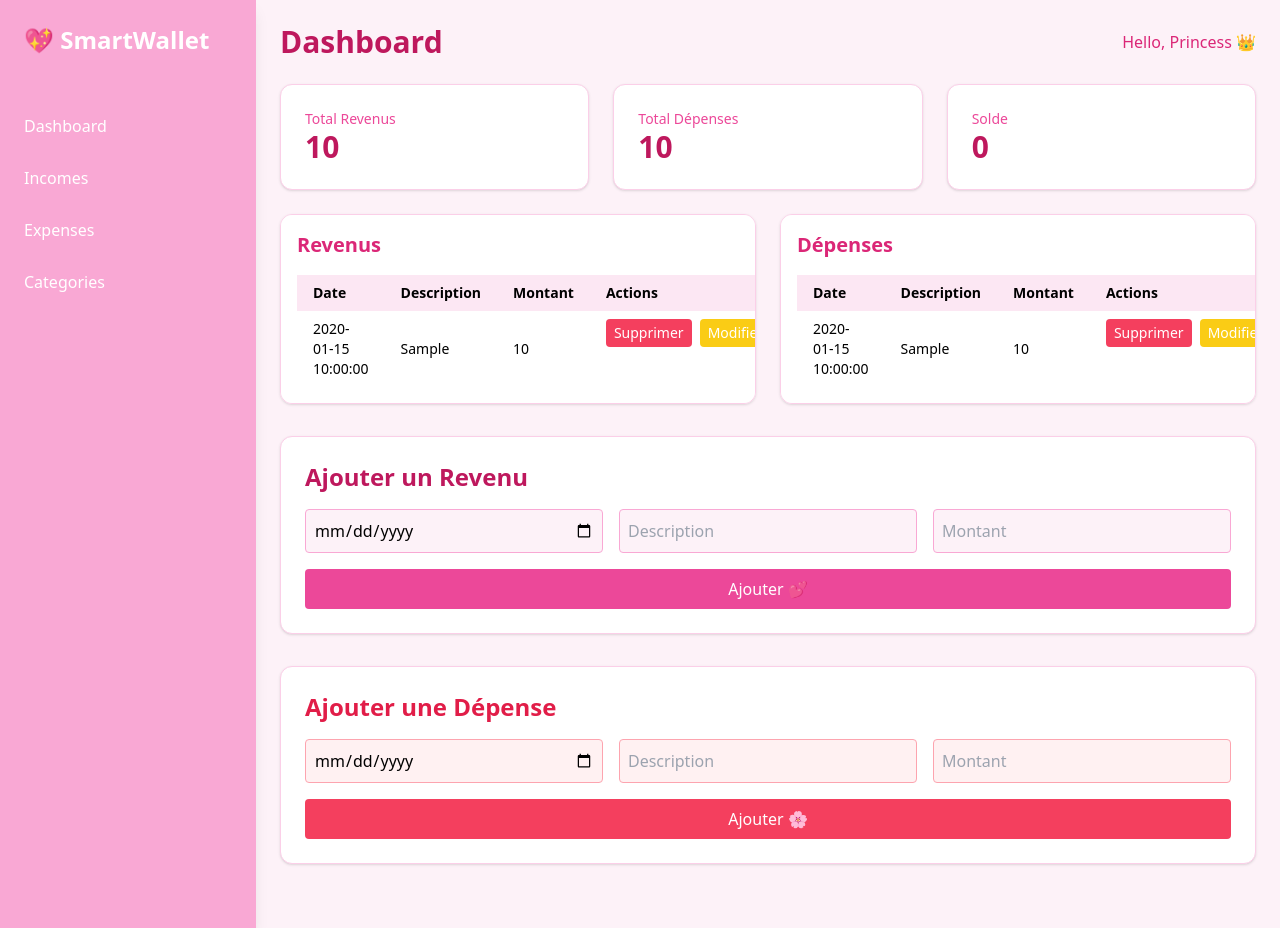
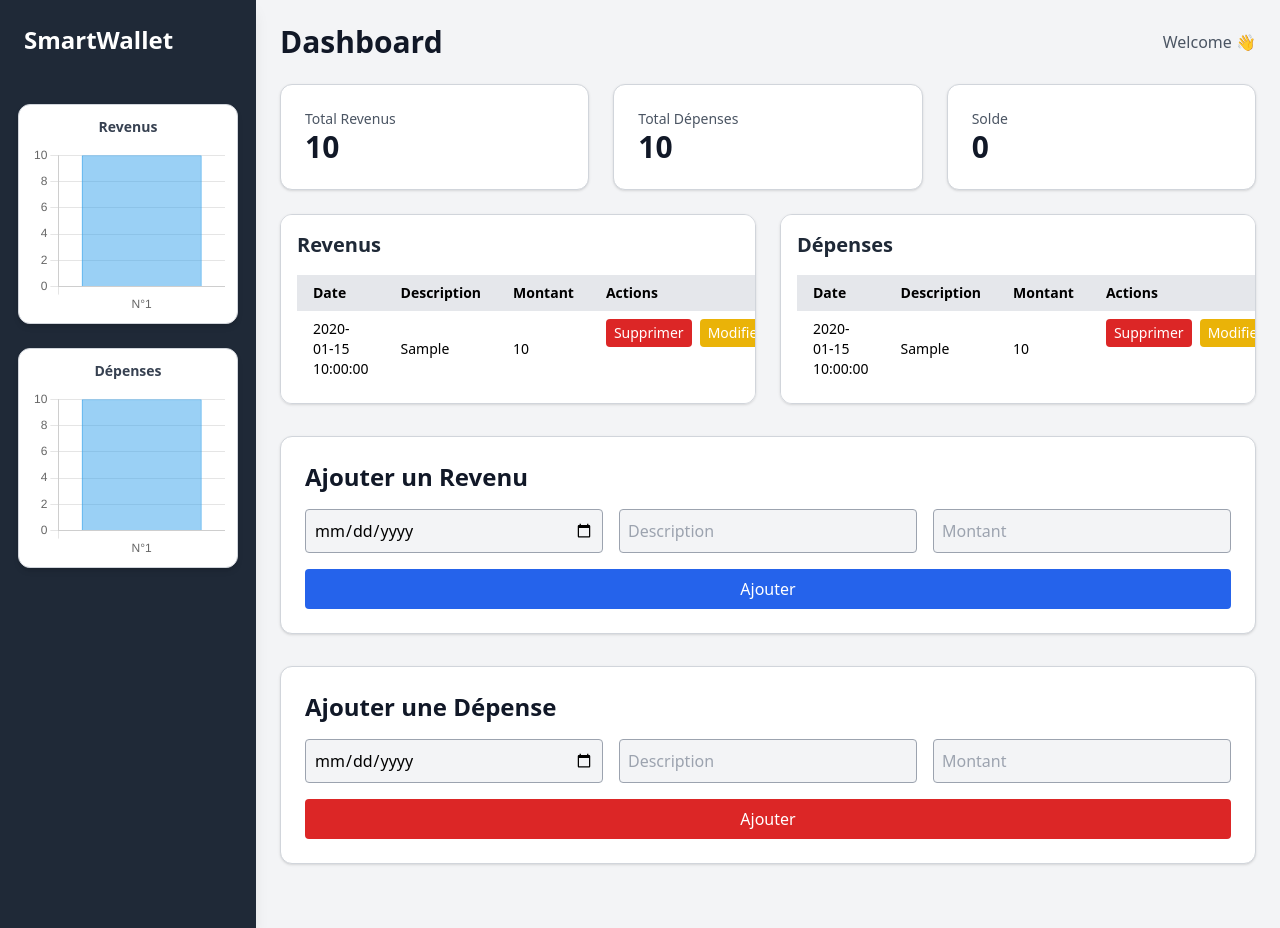
Before and after one commit to ezzahra12/smart_wallet, a PHP site: page / in a window 1280 px wide. Run offline with PHP 8.4, Linux system fonts and the light colour scheme; tables that the repository leaves empty or names only in its code hold one stand-in row (values such as "Sample post"); some libraries are stand-ins or nearby versions.

Commit message:
ajouter deux charte graphique rev dep

```diff
--- a/index.php
+++ b/index.php
@@ -2,34 +2,59 @@
 require "incomeController.php";
 require "config.php";
 addIncome($pdo);
+
+$chartRevenu = $pdo->query("SELECT amount FROM incomes");
+$valuesIN = $chartRevenu->fetchAll(PDO::FETCH_COLUMN);
+
+$chartexpense=$pdo->query("SELECT amount FROM expenses");
+$valuesEX=$chartexpense->fetchALL(PDO::FETCH_COLUMN);
 ?>
 <!DOCTYPE html>
 <html lang="en">
 <head>
     <meta charset="UTF-8">
     <meta name="viewport" content="width=device-width, initial-scale=1.0">
-    <title>SmartWallet - Girly</title>
+    <title>SmartWallet</title>
     <script src="https://cdn.tailwindcss.com"></script>
 </head>
 
-<body class="bg-pink-50">
+<body class="bg-gray-100">
 
     <!-- MOBILE HEADER -->
-    <div class="lg:hidden flex justify-between items-center p-4 bg-pink-300 text-white">
-        <div class="text-xl font-bold">💖 SmartWallet</div>
-        <button id="menuBtn" class="bg-white text-pink-500 px-3 py-1 rounded">Menu</button>
+    <div class="lg:hidden flex justify-between items-center p-4 bg-gray-800 text-white">
+        <div class="text-xl font-bold">SmartWallet</div>
+        <button id="menuBtn" class="bg-white text-gray-800 px-3 py-1 rounded">Menu</button>
     </div>
 
     <div class="flex h-screen">
+
         <!-- SIDEBAR -->
-        <div id="sidebar" class="w-64 bg-pink-300 text-white shadow-lg hidden lg:block absolute lg:relative h-full z-20">
-            <div class="p-6 text-2xl font-bold">💖 SmartWallet</div>
-            <nav class="mt-6 space-y-2">
-                <a href="#" class="block py-2.5 px-6 hover:bg-pink-400 rounded">Dashboard</a>
-                <a href="#" class="block py-2.5 px-6 hover:bg-pink-400 rounded">Incomes</a>
-                <a href="#" class="block py-2.5 px-6 hover:bg-pink-400 rounded">Expenses</a>
-                <a href="#" class="block py-2.5 px-6 hover:bg-pink-400 rounded">Categories</a>
-            </nav>
+        <div id="sidebar" class="w-64 bg-gray-800 text-white shadow-lg hidden lg:block absolute lg:relative h-full z-20">
+            <div class="p-6 text-2xl font-bold">SmartWallet</div>
+
+            <!-- CHART Income -->
+            <div class="w-full flex justify-center mt-6">
+                <div class="bg-white border border-gray-300 rounded-xl shadow-md p-3"
+                    style="width: 220px; height: 220px;">
+                    <h2 class="text-center text-gray-700 font-bold text-sm mb-2">Revenus</h2>
+
+                    <div class="w-full h-[170px]">
+                        <canvas id="myChartI"></canvas>
+                    </div>
+                </div>
+            </div>
+
+            <!-- CHART Expense -->
+            <div class="w-full flex justify-center mt-6">
+                <div class="bg-white border border-gray-300 rounded-xl shadow-md p-3"
+                    style="width: 220px; height: 220px;">
+                    <h2 class="text-center text-gray-700 font-bold text-sm mb-2">Dépenses</h2>
+
+                    <div class="w-full h-[170px]">
+                        <canvas id="myChartE"></canvas>
+                    </div>
+                </div>
+            </div>
         </div>
 
         <!-- MAIN CONTENT -->
@@ -37,151 +62,153 @@ addIncome($pdo);
 
             <!-- HEADER -->
             <div class="flex justify-between items-center mb-6">
-                <h1 class="text-3xl font-bold text-pink-700">Dashboard</h1>
-                <div class="text-pink-600 hidden lg:block">Hello, Princess 👑</div>
+                <h1 class="text-3xl font-bold text-gray-900">Dashboard</h1>
+                <div class="text-gray-600 hidden lg:block">Welcome 👋</div>
             </div>
 
             <!-- CARDS -->
             <div class="grid grid-cols-1 sm:grid-cols-2 lg:grid-cols-3 gap-6 mb-6">
 
-                <div class="bg-white p-6 rounded-xl shadow border border-pink-200">
-                    <h2 class="text-pink-500 text-sm">Total Revenus</h2>
-                    <p class="text-3xl font-bold text-pink-700"><?php
+                <div class="bg-white p-6 rounded-xl shadow border border-gray-300">
+                    <h2 class="text-gray-600 text-sm">Total Revenus</h2>
+                    <p class="text-3xl font-bold text-gray-900">
+                        <?php
                             $stmt=$pdo->query("SELECT SUM(amount) as total from incomes");
                             $total_incomes=$stmt->fetch();
                             echo  $total_incomes['total'];
-                    ?></p>
+                        ?>
+                    </p>
                 </div>
 
-                <div class="bg-white p-6 rounded-xl shadow border border-pink-200">
-                    <h2 class="text-pink-500 text-sm">Total Dépenses</h2>
-                    <p class="text-3xl font-bold text-pink-700"><?php
+                <div class="bg-white p-6 rounded-xl shadow border border-gray-300">
+                    <h2 class="text-gray-600 text-sm">Total Dépenses</h2>
+                    <p class="text-3xl font-bold text-gray-900">
+                        <?php
                             $stmt=$pdo->query("SELECT SUM(amount) as total from expenses");
                             $total_depenses=$stmt->fetch();
-
                             echo  $total_depenses['total'];
-                    ?></p>
+                        ?>
+                    </p>
                 </div>
 
-                <div class="bg-white p-6 rounded-xl shadow border border-pink-200">
-                    <h2 class="text-pink-500 text-sm">Solde</h2>
-                    <p class="text-3xl font-bold text-pink-700"><?php
+                <div class="bg-white p-6 rounded-xl shadow border border-gray-300">
+                    <h2 class="text-gray-600 text-sm">Solde</h2>
+                    <p class="text-3xl font-bold text-gray-900">
+                        <?php
                             $stmt=$pdo->query("SELECT SUM(amount) as total from expenses");
                             $total_depenses=$stmt->fetch();
                             $depenses=$total_depenses['total'];
+
                             $stmt=$pdo->query("SELECT SUM(amount) as total from incomes");
                             $total_incomes=$stmt->fetch();
                             $incomes=$total_incomes['total'];
 
-                    $solde= $incomes- $depenses;
-                    echo $solde;
-                    ?></p>
+                            echo $incomes - $depenses;
+                        ?>
+                    </p>
                 </div>
 
             </div>
 
-
             <!-- TABLES -->
             <div class="grid grid-cols-1 lg:grid-cols-2 gap-6">
+
                 <!-- TABLE INCOMES -->
-                <div class="bg-white p-4 rounded-xl shadow border border-pink-200 overflow-auto">
-                    <h2 class="text-xl font-bold mb-4 text-pink-600">Revenus</h2>
+                <div class="bg-white p-4 rounded-xl shadow border border-gray-300 overflow-auto">
+                    <h2 class="text-xl font-bold mb-4 text-gray-800">Revenus</h2>
 
                     <table class="min-w-full text-sm">
-                        <tr class="bg-pink-100">
+                        <tr class="bg-gray-200">
                             <th class="text-left px-4 py-2">Date</th>
                             <th class="text-left px-4 py-2">Description</th>
                             <th class="text-left px-4 py-2">Montant</th>
                             <th class="text-left px-4 py-2">Actions</th>
                         </tr>
+
                         <?php
                         $stmt=$pdo->query("select * from incomes");
                         while($row=$stmt->fetch(PDO::FETCH_ASSOC)){
-             echo " <tr>
-                            <td class=\"px-4 py-2\">{$row['date_income']}</td>
-                            <td class=\"px-4 py-2\">{$row['desp']}</td>
-                            <td class=\"px-4 py-2\">{$row['amount']}</td>
-                            <td class=\"px-4 py-2 flex gap-2\">
-                            <form action=\"delete.php\" method=\"GET\">
-                              <input name=\"id\" type=\"text\" class=\"hidden\" value=\"{$row['id']}\"/>
-
-                                <button  name=\"delete_income\" type=\"submit\" class=\"supprimer  bg-rose-500 text-white px-2 py-1 rounded\">Supprimer</button>
+                            echo "
+                            <tr>
+                                <td class='px-4 py-2'>{$row['date_income']}</td>
+                                <td class='px-4 py-2'>{$row['desp']}</td>
+                                <td class='px-4 py-2'>{$row['amount']}</td>
+                                <td class='px-4 py-2 flex gap-2'>
+                                    <form action='delete.php' method='GET'>
+                                        <input name='id' type='text' class='hidden' value='{$row['id']}'/>
+                                        <button name='delete_income' type='submit' class='bg-red-600 text-white px-2 py-1 rounded'>Supprimer</button>
                                     </form>
-                                <a  href=\"editIncome.php?id=<?= {$row['id']} ?>\"  class=\"modifier  bg-yellow-400 text-white px-2 py-1 rounded\" >Modifier</a>
+                                    <a href='editIncome.php?id={$row['id']}' class='bg-yellow-500 text-white px-2 py-1 rounded'>Modifier</a>
                                 </td>
-                   </tr> "
-
-                   ;
+                            </tr>
+                            ";
                         }
                         ?>
-
 
                     </table>
                 </div>
 
                 <!-- TABLE EXPENSES -->
-                <div class="bg-white p-4 rounded-xl shadow border border-pink-200 overflow-auto">
-                    <h2 class="text-xl font-bold mb-4 text-pink-600">Dépenses</h2>
+                <div class="bg-white p-4 rounded-xl shadow border border-gray-300 overflow-auto">
+                    <h2 class="text-xl font-bold mb-4 text-gray-800">Dépenses</h2>
 
                     <table class="min-w-full text-sm">
-                        <tr class="bg-pink-100">
+                        <tr class="bg-gray-200">
                             <th class="text-left px-4 py-2">Date</th>
                             <th class="text-left px-4 py-2">Description</th>
                             <th class="text-left px-4 py-2">Montant</th>
                             <th class="text-left px-4 py-2">Actions</th>
                         </tr>
+
                         <?php
-
                         $stmt=$pdo->query("select * from expenses");
                         while($row=$stmt->fetch(PDO:: FETCH_ASSOC)){
-    echo"<tr>
-                            <td class=\"px-4 py-2\">{$row['date_expense']}</td>
-                            <td class=\"px-4 py-2\">{$row['desp']}</td>
-                            <td class=\"px-4 py-2\">{$row['amount']}</td>
-                            <td class=\"px-4 py-2 flex gap-2\">
-                            <form method=\"GET\" action=\"delete.php\">
-                              <input name=\"id\" type=\"text\" class=\"hidden\" value=\" {$row['id']} \"/>
-                                <button name=\"delete_depense\"  class=\"supprimer  bg-rose-500 text-white px-2 py-1 rounded\">Supprimer</button>
+                            echo "
+                            <tr>
+                                <td class='px-4 py-2'>{$row['date_expense']}</td>
+                                <td class='px-4 py-2'>{$row['desp']}</td>
+                                <td class='px-4 py-2'>{$row['amount']}</td>
+                                <td class='px-4 py-2 flex gap-2'>
+                                    <form method='GET' action='delete.php'>
+                                        <input name='id' type='text' class='hidden' value='{$row['id']}'/>
+                                        <button name='delete_depense' class='bg-red-600 text-white px-2 py-1 rounded'>Supprimer</button>
                                     </form>
-                                 <button  type=\"submit\"  class=\"modifier  bg-yellow-400 text-white px-2 py-1 rounded\" >Modifier</button>
+                                    <button type='submit' class='bg-yellow-500 text-white px-2 py-1 rounded'>Modifier</button>
                                 </td>
-                   </tr> ";
-
+                            </tr>
+                            ";
                         }
-
                         ?>
-
                     </table>
                 </div>
-
             </div>
 
             <!-- ADD INCOME -->
-            <div class="bg-white p-6 rounded-xl shadow border border-pink-200 mt-8">
-                <h2 class="text-2xl font-bold mb-4 text-pink-700">Ajouter un Revenu</h2>
+            <div class="bg-white p-6 rounded-xl shadow border border-gray-300 mt-8">
+                <h2 class="text-2xl font-bold mb-4 text-gray-900">Ajouter un Revenu</h2>
 
-                <form class="grid grid-cols-1 sm:grid-cols-3 gap-4" method= 'POST' >
-                    <input type="date" name="date" class="border border-pink-300 p-2 rounded bg-pink-50">
-                    <input type="text" name="description" class="border border-pink-300 p-2 rounded bg-pink-50" placeholder="Description">
-                    <input type="number" name="montant" class="border border-pink-300 p-2 rounded bg-pink-50" placeholder="Montant">
+                <form class="grid grid-cols-1 sm:grid-cols-3 gap-4" method='POST'>
+                    <input type="date" name="date" class="border border-gray-400 p-2 rounded bg-gray-100">
+                    <input type="text" name="description" class="border border-gray-400 p-2 rounded bg-gray-100" placeholder="Description">
+                    <input type="number" name="montant" class="border border-gray-400 p-2 rounded bg-gray-100" placeholder="Montant">
 
-                    <button name="add_income" class="sm:col-span-3 bg-pink-500 text-white py-2 rounded hover:bg-pink-600">
-                        Ajouter 💕
+                    <button name="add_income" class="sm:col-span-3 bg-blue-600 text-white py-2 rounded hover:bg-blue-700">
+                        Ajouter
                     </button>
                 </form>
             </div>
 
             <!-- ADD EXPENSE -->
-            <div class="bg-white p-6 rounded-xl shadow border border-pink-200 mt-8 mb-10">
-                <h2 class="text-2xl font-bold mb-4 text-rose-600">Ajouter une Dépense</h2>
+            <div class="bg-white p-6 rounded-xl shadow border border-gray-300 mt-8 mb-10">
+                <h2 class="text-2xl font-bold mb-4 text-gray-900">Ajouter une Dépense</h2>
 
-                <form class="grid grid-cols-1 sm:grid-cols-3 gap-4" method= 'POST'>
-                    <input type="date" name="dateEx" class="border border-rose-300 p-2 rounded bg-rose-50">
-                    <input type="text" name="descriptionEx" class="border border-rose-300 p-2 rounded bg-rose-50" placeholder="Description">
-                    <input type="number" name="montantEx" class="border border-rose-300 p-2 rounded bg-rose-50" placeholder="Montant">
+                <form class="grid grid-cols-1 sm:grid-cols-3 gap-4" method='POST'>
+                    <input type="date" name="dateEx" class="border border-gray-400 p-2 rounded bg-gray-100">
+                    <input type="text" name="descriptionEx" class="border border-gray-400 p-2 rounded bg-gray-100" placeholder="Description">
+                    <input type="number" name="montantEx" class="border border-gray-400 p-2 rounded bg-gray-100" placeholder="Montant">
 
-                    <button name="add_expense" class="sm:col-span-3 bg-rose-500 text-white py-2 rounded hover:bg-rose-600">
-                        Ajouter 🌸
+                    <button name="add_expense" class="sm:col-span-3 bg-red-600 text-white py-2 rounded hover:bg-red-700">
+                        Ajouter
                     </button>
                 </form>
             </div>
@@ -190,12 +217,50 @@ while($row=$stmt->fetch(PDO:: FETCH_ASSOC)){
     </div>
 
     <script>
-        // Toggle Sidebar in mobile
         document.getElementById("menuBtn").onclick = () => {
             const sidebar = document.getElementById("sidebar");
             sidebar.classList.toggle("hidden");
         };
     </script>
 
+<script src="https://cdn.jsdelivr.net/npm/chart.js"></script>
+
+<script>
+const valuesIN = <?php echo json_encode($valuesIN); ?>;
+const valuesEX = <?php echo json_encode($valuesEX); ?>;
+
+new Chart(document.getElementById('myChartE'), {
+    type: 'bar',
+    data: {
+        labels: valuesEX.map((v, i) => "N°" + (i+1)),
+        datasets: [{
+            data: valuesEX,
+            borderWidth: 1
+        }]
+    },
+    options: {
+        plugins: { legend: { display: false } },
+        responsive: true,
+        maintainAspectRatio: false
+    }
+});
+
+new Chart(document.getElementById('myChartI'), {
+    type: 'bar',
+    data: {
+        labels: valuesIN.map((v, i) => "N°" + (i+1)),
+        datasets: [{
+            data: valuesIN,
+            borderWidth: 1
+        }]
+    },
+    options: {
+        plugins: { legend: { display: false } },
+        responsive: true,
+        maintainAspectRatio: false
+    }
+});
+</script>
+
 </body>
 </html>
```
Also changed, not shown: editIncome.php (+54 -0 lines), test.html (deleted, +0 -155 lines), Diagram.png (added), 1 other file. Lines whose indentation alone changed are shown as unchanged.
